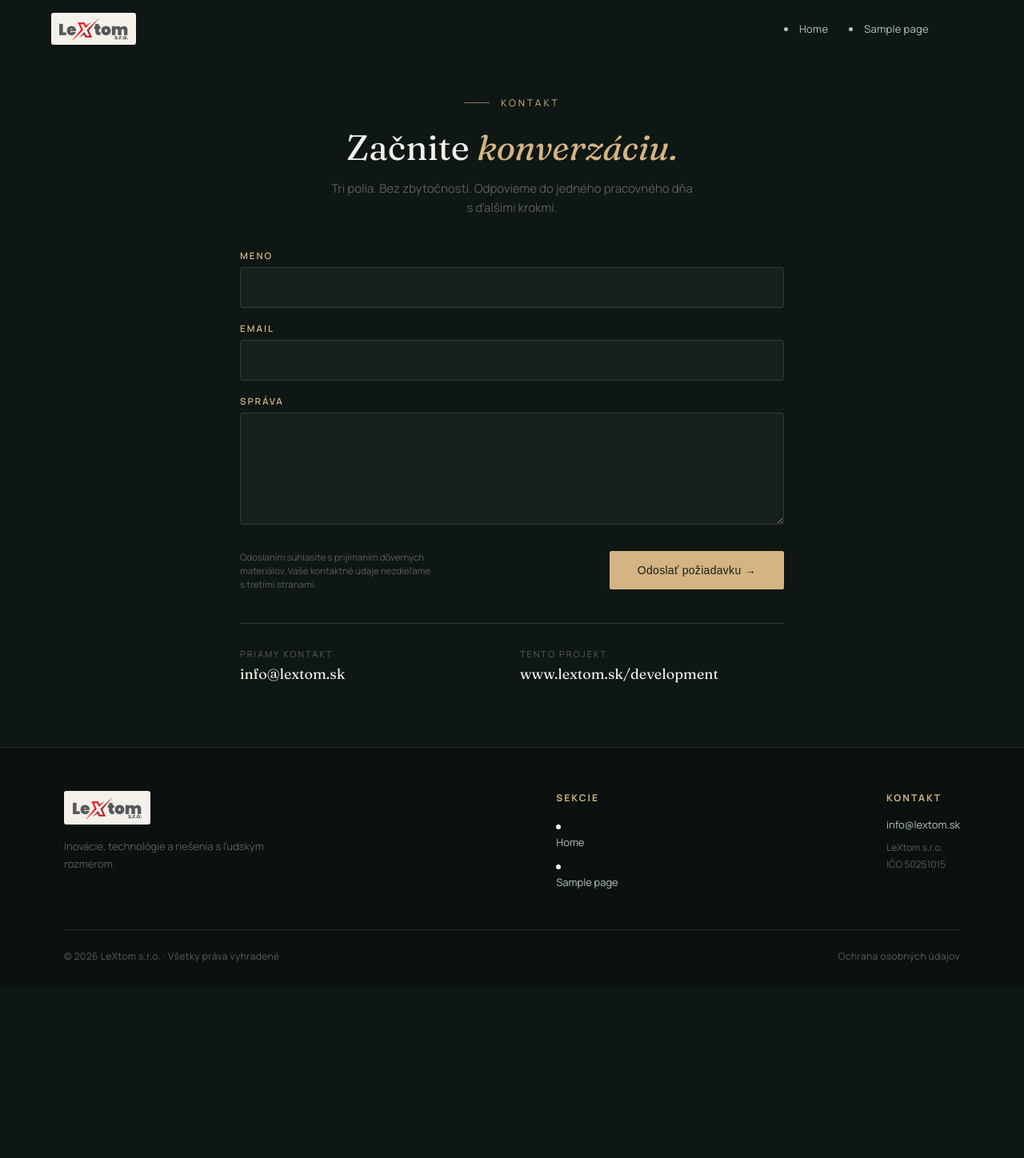
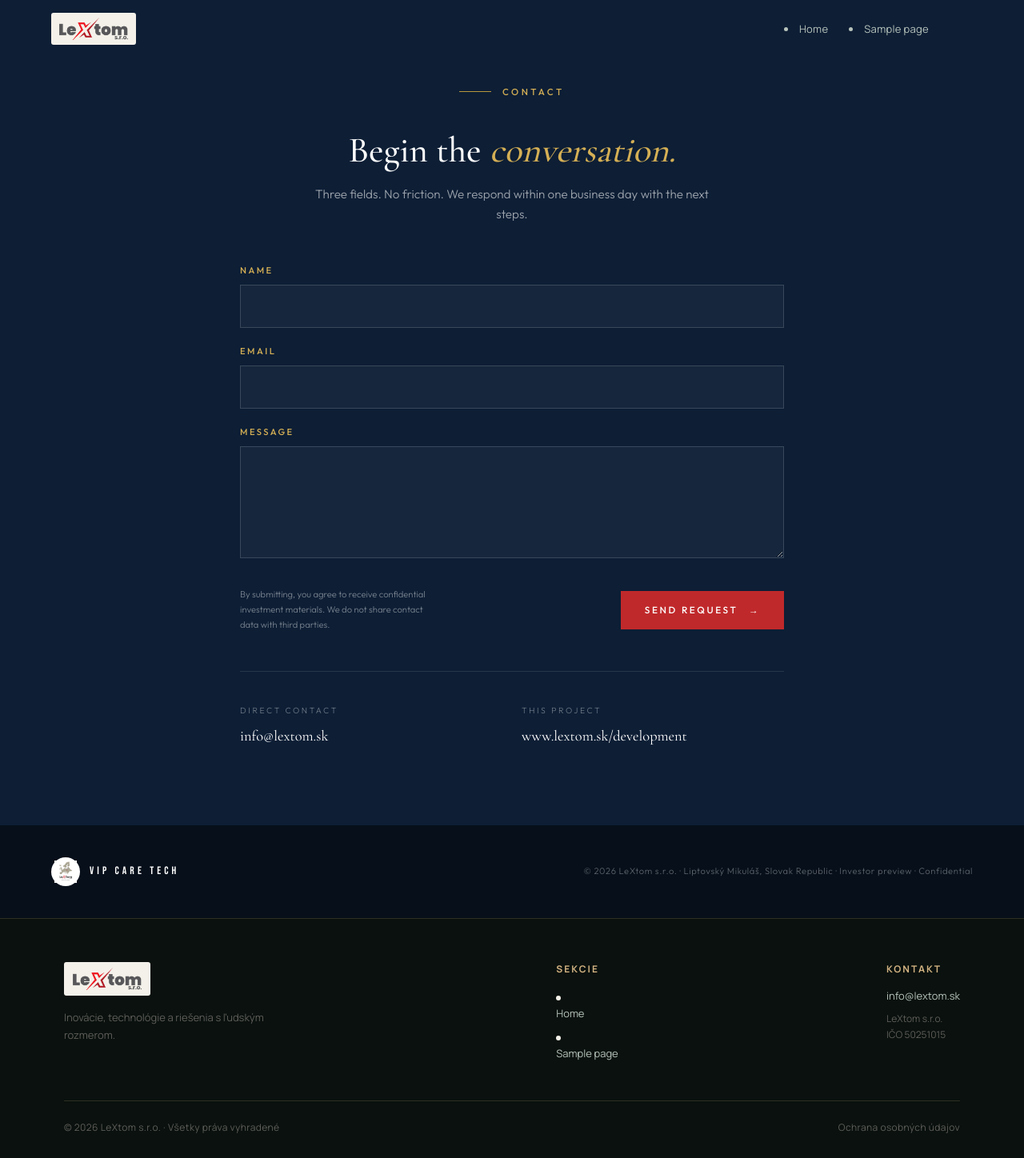
Before and after one commit to mrshahbazdev/NAHLAD-Wordpress, a WordPress theme: template wp-content/themes/lextom/page-contact.php in a window 1280 px wide. Shown: the whole page at 80% size. Before the commit the page ends 1203 px from the top, so only its background shows below. Run offline with PHP 8.4 and a stand-in for WordPress, Linux system fonts and the light colour scheme; the site name, menu and one post (Sample post) are stand-ins, and other content is empty; some libraries are stand-ins or nearby versions.

Commit message:
feat: rewrite contact page to match zip design exactly (navy bg, Cormorant Garamond, red CTA, BEM structure)
Co-Authored-By: Learning Place <mr.shahbaznns@gmail.com>

```diff
--- a/wp-content/themes/lextom/page-contact.php
+++ b/wp-content/themes/lextom/page-contact.php
@@ -10,61 +10,125 @@ get_header();
 $img = LEXTOM_URI . '/assets/images/';
 ?>
 
+<link href="https://fonts.googleapis.com/css2?family=Cormorant+Garamond:wght@400;500;600;700&family=Outfit:wght@200;300;400;500;600;700&family=Bebas+Neue&display=swap" rel="stylesheet">
+
+<style>
+.contact-page{
+  --navy:#0D1E35;--navy-2:#16304F;
+  --zred:#C0292B;--zred-2:#E8393C;
+  --zgold:#B8963E;--zgold-2:#D4AF55;
+  --zdark:#060F1A;--zmuted:#5A7089;
+  --f-display:'Cormorant Garamond',Georgia,serif;
+  --f-body:'Outfit',system-ui,sans-serif;
+  --f-mono:'Bebas Neue','Outfit',sans-serif;
+  --pad-x:clamp(1.25rem,5vw,4.5rem);
+  font-family:var(--f-body);color:#fff;line-height:1.7;font-weight:300;font-size:16px;
+  -webkit-font-smoothing:antialiased;
+}
+.contact-page *{box-sizing:border-box;}
+.contact-page .eyebrow{display:inline-flex;align-items:center;gap:.85rem;font-family:var(--f-body);font-weight:500;font-size:.72rem;letter-spacing:.3em;text-transform:uppercase;color:var(--zgold-2);}
+.contact-page .eyebrow::before{content:'';width:2.5rem;height:1px;background:var(--zgold);}
+
+.contact-page .zcontact{background:var(--navy);color:#fff;padding:6rem var(--pad-x);}
+.contact-page .zcontact__inner{max-width:680px;margin:0 auto;}
+.contact-page .zcontact__head{text-align:center;margin-bottom:3rem;}
+.contact-page .zcontact__h{font-family:var(--f-display);font-weight:500;font-size:clamp(1.8rem,3.5vw,2.8rem);line-height:1.1;color:#fff;margin:1rem 0;}
+.contact-page .zcontact__h em{font-style:italic;color:var(--zgold-2);}
+.contact-page .zcontact__sub{color:rgba(255,255,255,.6);font-size:.95rem;max-width:50ch;margin:0 auto;}
+
+.contact-page .zform{display:flex;flex-direction:column;gap:1.25rem;}
+.contact-page .zfield{display:flex;flex-direction:column;gap:.5rem;}
+.contact-page .zfield label{font-size:.7rem;letter-spacing:.22em;text-transform:uppercase;color:var(--zgold-2);font-weight:500;font-family:var(--f-body);}
+.contact-page .zfield input,
+.contact-page .zfield textarea{background:rgba(255,255,255,.04);border:1px solid rgba(255,255,255,.15);color:#fff;padding:1rem 1.1rem;font-size:1rem;font-weight:300;font-family:var(--f-body);transition:border-color .25s,background .25s;border-radius:0;width:100%;}
+.contact-page .zfield input:focus,
+.contact-page .zfield textarea:focus{outline:none;border-color:var(--zgold);background:rgba(255,255,255,.07);}
+.contact-page .zfield textarea{min-height:140px;resize:vertical;}
+.contact-page .zfield input::placeholder,
+.contact-page .zfield textarea::placeholder{color:rgba(255,255,255,.3);}
+
+.contact-page .zform__actions{margin-top:1rem;display:flex;justify-content:space-between;align-items:center;gap:1.5rem;flex-wrap:wrap;}
+.contact-page .zform__legal{font-size:.7rem;color:rgba(255,255,255,.45);max-width:32ch;}
+.contact-page .zform__msg{margin-top:1rem;padding:1rem 1.2rem;font-size:.88rem;display:none;border-left:3px solid;}
+.contact-page .zform__msg.ok{display:block;background:rgba(184,150,62,.1);border-color:var(--zgold);color:var(--zgold-2);}
+.contact-page .zform__msg.err{display:block;background:rgba(192,41,43,.1);border-color:var(--zred);color:var(--zred-2);}
+
+.contact-page .zbtn{display:inline-flex;align-items:center;gap:.85rem;padding:1.05rem 1.85rem;font-family:var(--f-body);font-size:.74rem;font-weight:500;letter-spacing:.22em;text-transform:uppercase;transition:all .35s ease;cursor:pointer;border:none;background:var(--zred);color:#fff;}
+.contact-page .zbtn:hover{background:var(--zred-2);transform:translateY(-2px);box-shadow:0 12px 30px rgba(192,41,43,.35);}
+.contact-page .zbtn__arrow{transition:transform .35s;display:inline-block;}
+.contact-page .zbtn:hover .zbtn__arrow{transform:translateX(5px);}
+
+.contact-page .zcontact__direct{margin-top:3rem;padding-top:2.5rem;border-top:1px solid rgba(255,255,255,.1);display:grid;grid-template-columns:1fr;gap:1.5rem;text-align:center;}
+@media(min-width:600px){.contact-page .zcontact__direct{grid-template-columns:1fr 1fr;text-align:left;}}
+.contact-page .zcontact__direct-label{font-size:.65rem;letter-spacing:.25em;text-transform:uppercase;color:rgba(255,255,255,.4);margin-bottom:.4rem;font-family:var(--f-body);}
+.contact-page .zcontact__direct-val{font-family:var(--f-display);font-size:1.15rem;color:#fff;}
+.contact-page .zcontact__direct-val a{color:#fff;text-decoration:none;}
+.contact-page .zcontact__direct-val a:hover{color:var(--zgold-2);}
+
+.contact-page .zfooter{background:var(--zdark);color:rgba(255,255,255,.5);padding:2.5rem var(--pad-x);}
+.contact-page .zfooter__inner{max-width:1360px;margin:0 auto;display:flex;justify-content:space-between;flex-wrap:wrap;gap:1.5rem;align-items:center;font-size:.75rem;letter-spacing:.05em;}
+.contact-page .zfooter__brand{display:flex;align-items:center;gap:.75rem;color:#fff;}
+.contact-page .zfooter__brand-logo{background:#fff;padding:4px;border-radius:50%;width:36px;height:36px;display:flex;align-items:center;justify-content:center;}
+.contact-page .zfooter__brand-logo img{width:28px;height:28px;object-fit:contain;}
+.contact-page .zfooter__brand-text{font-family:var(--f-mono);letter-spacing:.3em;font-size:.85rem;}
+.contact-page .zfooter__legal{font-size:.7rem;color:rgba(255,255,255,.35);}
+</style>
+
+<div class="contact-page">
+
 <!-- CONTACT -->
-<section class="lextom-contact">
-  <div class="contact-inner">
-    <div class="contact-head">
-      <div class="sec-label reveal" style="justify-content:center" data-sk="Kontakt" data-en="Contact">Kontakt</div>
-      <h2 class="contact-h reveal" data-sk="Začnite <em>konverzáciu.</em>" data-en="Begin the <em>conversation.</em>">Začnite <em>konverzáciu.</em></h2>
-      <p class="contact-sub reveal d1" data-sk="Tri polia. Bez zbytočností. Odpovieme do jedného pracovného dňa s ďalšími krokmi." data-en="Three fields. No friction. We respond within one business day with the next steps.">Tri polia. Bez zbytočností. Odpovieme do jedného pracovného dňa s ďalšími krokmi.</p>
+<section class="zcontact">
+  <div class="zcontact__inner">
+    <div class="zcontact__head">
+      <div class="eyebrow" style="justify-content:center" data-sk="KONTAKT" data-en="CONTACT">CONTACT</div>
+      <h2 class="zcontact__h"><span data-sk="Začnite" data-en="Begin the">Begin the</span> <em data-sk="konverzáciu." data-en="conversation.">conversation.</em></h2>
+      <p class="zcontact__sub" data-sk="Tri polia. Bez zbytočností. Odpovieme do jedného pracovného dňa s ďalšími krokmi." data-en="Three fields. No friction. We respond within one business day with the next steps.">Three fields. No friction. We respond within one business day with the next steps.</p>
     </div>
-    <form class="contact-form reveal d2" id="contactForm" novalidate>
-      <div class="cfield">
-        <label for="cName" data-sk="Meno" data-en="Name">Meno</label>
-        <input id="cName" name="name" type="text" required autocomplete="name" />
+    <form class="zform" id="contactForm" novalidate>
+      <div class="zfield"><label for="cName" data-sk="Meno" data-en="Name">Name</label><input id="cName" name="name" type="text" required autocomplete="name" /></div>
+      <div class="zfield"><label for="cEmail" data-sk="Email" data-en="Email">Email</label><input id="cEmail" name="email" type="email" required autocomplete="email" /></div>
+      <div class="zfield"><label for="cMsg" data-sk="Správa" data-en="Message">Message</label><textarea id="cMsg" name="message" required></textarea></div>
+      <div class="zform__actions">
+        <p class="zform__legal" data-sk="Odoslaním súhlasíte s prijímaním dôverných investičných materiálov. Vaše kontaktné údaje nezdieľame s tretími stranami." data-en="By submitting, you agree to receive confidential investment materials. We do not share contact data with third parties.">By submitting, you agree to receive confidential investment materials. We do not share contact data with third parties.</p>
+        <button type="submit" class="zbtn"><span data-sk="Odoslať požiadavku" data-en="Send request">Send request</span> <span class="zbtn__arrow">&rarr;</span></button>
       </div>
-      <div class="cfield">
-        <label for="cEmail" data-sk="Email" data-en="Email">Email</label>
-        <input id="cEmail" name="email" type="email" required autocomplete="email" />
-      </div>
-      <div class="cfield">
-        <label for="cMsg" data-sk="Správa" data-en="Message">Správa</label>
-        <textarea id="cMsg" name="message" required></textarea>
-      </div>
-      <div class="contact-actions">
-        <p class="contact-legal" data-sk="Odoslaním súhlasíte s prijímaním dôverných materiálov. Vaše kontaktné údaje nezdieľame s tretími stranami." data-en="By submitting, you agree to receive confidential materials. We do not share contact data with third parties.">Odoslaním súhlasíte s prijímaním dôverných materiálov. Vaše kontaktné údaje nezdieľame s tretími stranami.</p>
-        <button type="submit" class="btn" data-sk="Odoslať požiadavku →" data-en="Send request →">Odoslať požiadavku →</button>
-      </div>
-      <div class="contact-msg" id="formMsg"></div>
+      <div class="zform__msg" id="formMsg"></div>
     </form>
-    <div class="contact-direct reveal d3">
-      <div>
-        <div class="contact-direct-label" data-sk="Priamy kontakt" data-en="Direct contact">Priamy kontakt</div>
-        <div class="contact-direct-val"><a href="mailto:info@lextom.sk">info@lextom.sk</a></div>
-      </div>
-      <div>
-        <div class="contact-direct-label" data-sk="Tento projekt" data-en="This project">Tento projekt</div>
-        <div class="contact-direct-val"><a href="/development">www.lextom.sk/development</a></div>
-      </div>
+    <div class="zcontact__direct">
+      <div><div class="zcontact__direct-label" data-sk="Priamy kontakt" data-en="Direct contact">Direct contact</div><div class="zcontact__direct-val"><a href="mailto:info@lextom.sk">info@lextom.sk</a></div></div>
+      <div><div class="zcontact__direct-label" data-sk="Tento projekt" data-en="This project">This project</div><div class="zcontact__direct-val"><a href="/development">www.lextom.sk/development</a></div></div>
     </div>
   </div>
 </section>
+
+<!-- FOOTER -->
+<footer class="zfooter">
+  <div class="zfooter__inner">
+    <div class="zfooter__brand">
+      <span class="zfooter__brand-logo"><img src="<?php echo esc_url( $img . 'logo.png' ); ?>" alt="LeXtom s.r.o." /></span>
+      <span class="zfooter__brand-text">VIP CARE TECH</span>
+    </div>
+    <div class="zfooter__legal">&copy; 2026 LeXtom s.r.o. &middot; Liptovsk&yacute; Mikul&aacute;&scaron;, Slovak Republic &middot; <span data-sk="Investorsk&yacute; n&aacute;hľad &middot; D&ocirc;vern&eacute;" data-en="Investor preview &middot; Confidential">Investor preview &middot; Confidential</span></div>
+  </div>
+</footer>
+
+</div><!-- /.contact-page -->
 
 <script>
 document.getElementById('contactForm').addEventListener('submit', function(e) {
   e.preventDefault();
   var f = e.target;
   var msg = document.getElementById('formMsg');
-  msg.className = 'contact-msg'; msg.textContent = '';
+  msg.className = 'zform__msg'; msg.textContent = '';
   var lang = localStorage.getItem('lextom_lang') || 'sk';
   var data = { name: f.name.value.trim(), email: f.email.value.trim(), message: f.message.value.trim() };
   if (!data.name || !data.email || !data.message) {
-    msg.className = 'contact-msg err';
+    msg.className = 'zform__msg err';
     msg.textContent = lang === 'sk' ? 'Prosím vyplňte všetky tri polia.' : 'Please fill in all three fields.';
     return;
   }
   if (!/^[^\s@]+@[^\s@]+\.[^\s@]+$/.test(data.email)) {
-    msg.className = 'contact-msg err';
+    msg.className = 'zform__msg err';
     msg.textContent = lang === 'sk' ? 'Neplatný email.' : 'Invalid email.';
     return;
   }
@@ -75,12 +139,12 @@ document.getElementById('contactForm').addEventListener('submit', function(e) {
   })
   .then(function(r) { return r.ok ? r.json().catch(function() { return {}; }) : Promise.reject(); })
   .then(function() {
-    msg.className = 'contact-msg ok';
+    msg.className = 'zform__msg ok';
     msg.textContent = lang === 'sk' ? 'Ďakujeme. Odpovieme do jedného pracovného dňa.' : 'Thank you. We will respond within one business day.';
     f.reset();
   })
   .catch(function() {
-    msg.className = 'contact-msg ok';
+    msg.className = 'zform__msg ok';
     msg.textContent = lang === 'sk' ? 'Ďakujeme. Vaša požiadavka bola zaznamenaná.' : 'Thank you. Your request has been recorded.';
     f.reset();
   });
```
Also changed, not shown: web/contact.html (+132 -171 lines), web/images/logo.png (added), wp-content/themes/lextom/assets/images/logo.png (added).
